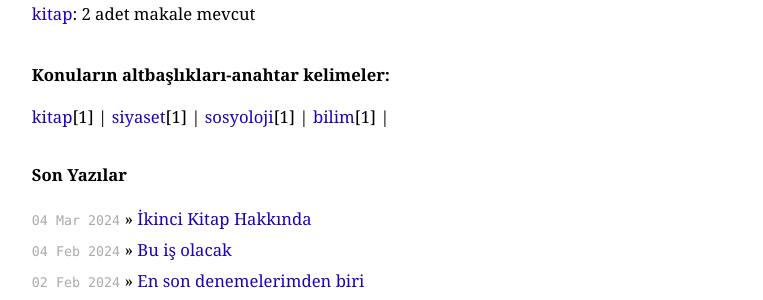
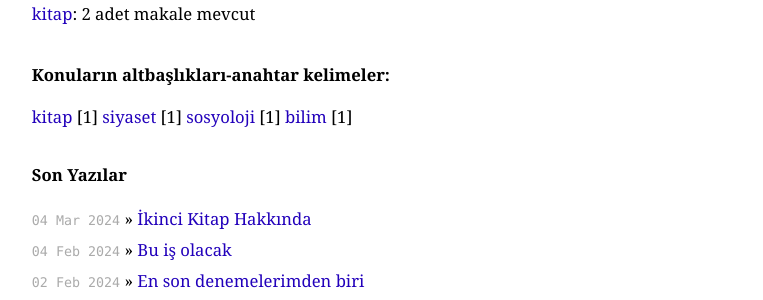
Before and after one commit to ozhanatali/ozhanatali.github.io, a Jekyll site: the page built from index.html, in a window 1280 px wide. Shown: the part 826-1126 px from the top of the page, without its empty margins (258-1021 px from the left). Built offline with Jekyll 4.4.1, drawn with Linux system fonts in a browser that asks for light colours.

Commit message:
Update index.html

```diff
--- a/index.html
+++ b/index.html
@@ -50,7 +50,7 @@ title: Özhan Atalı
  <h1>Konuların altbaşlıkları-anahtar kelimeler:</h1>
    <ul class="posts">
    {% for tag in site.tags %}
-      <a href="https://ozhanatali.github.io/search?query={{ tag[0] }}" >{{ tag[0] }}</a>[{{ tag[1].size }}]  |
+      <a href="https://ozhanatali.github.io/search?query={{ tag[0] }}" >{{ tag[0] }}</a> [{{ tag[1].size }}]
    {% endfor %}
    </ul>
 
```
